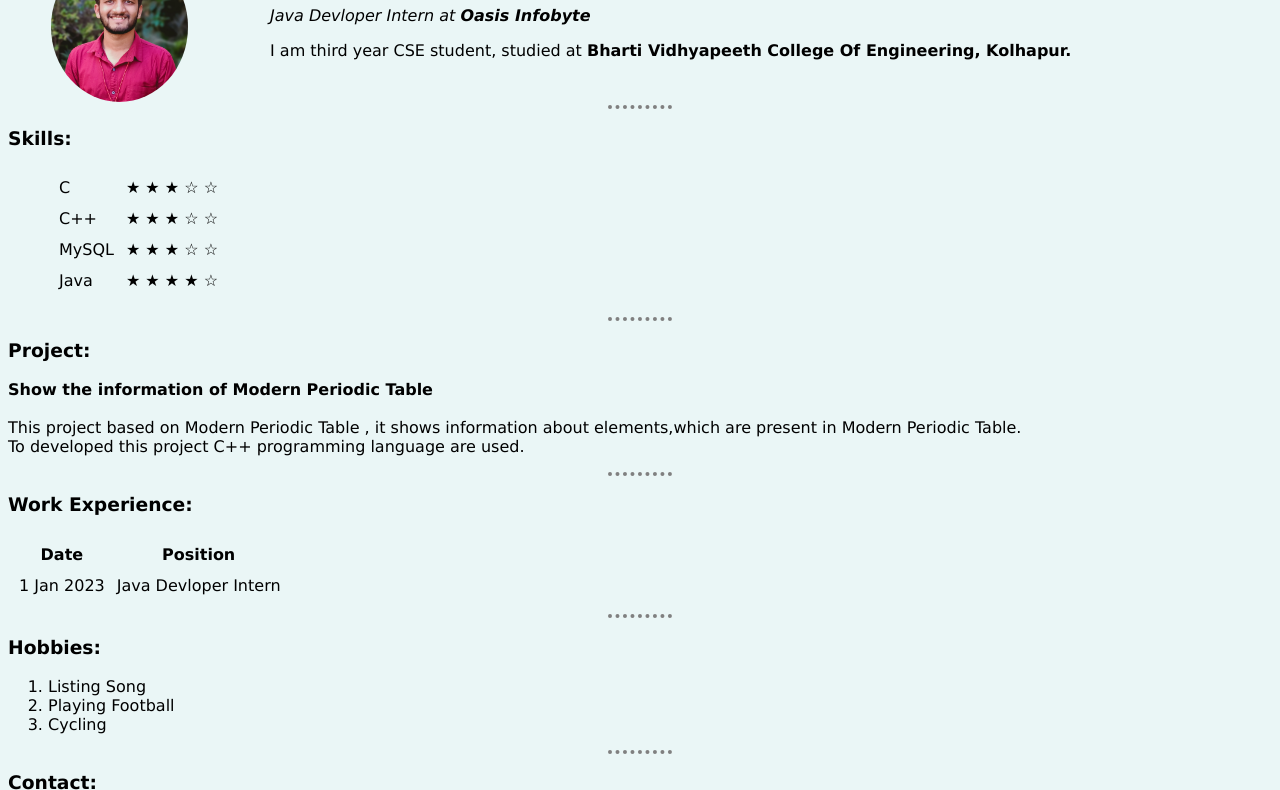
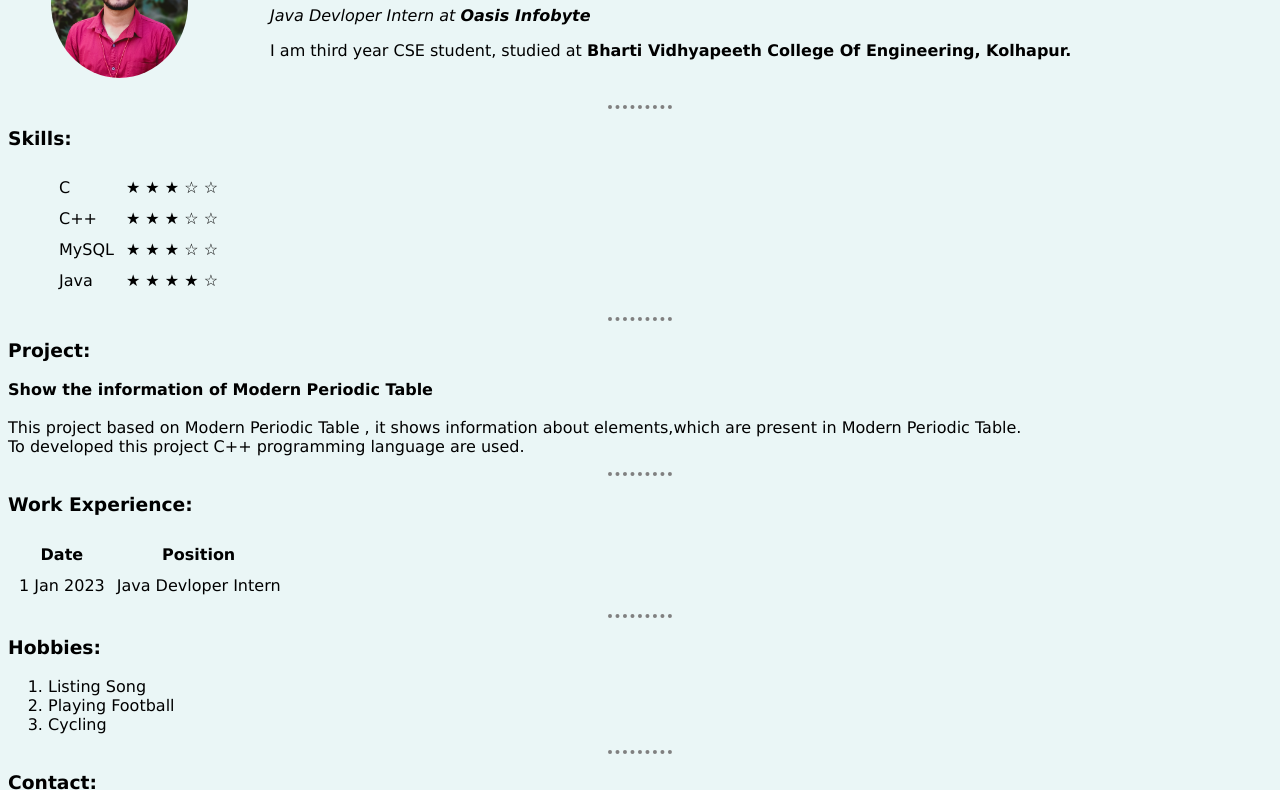
Before and after one commit to jaydeep585/personal_cv, a plain HTML site: page index.html in a window 1280 px wide. Shown: the part 104-894 px from the top of the page. Drawn offline with Linux system fonts and the light colour scheme.

Commit message:
Update style.css

```diff
--- a/css/style.css
+++ b/css/style.css
@@ -15,7 +15,7 @@ hr {
    border-radius: 50%;
    height: 150px;
     left: 4%;
-    top: 7%;
+    top: 4%;
 }
 .information{
     position: relative;
```
